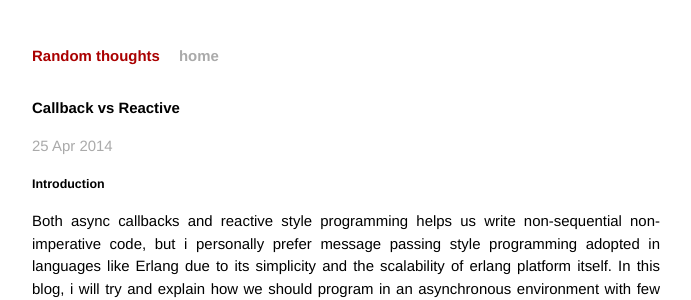
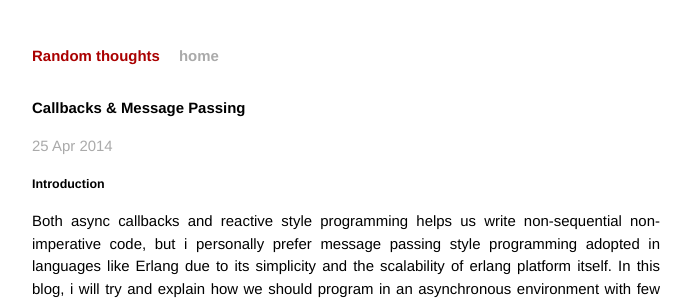
Before and after one commit to yehohanan7/old_yehohanan7.github.io, a Jekyll site: the page built from _posts/2014-04-25-callback-vs-reactive.markdown, in a window 1280 px wide and 900 px high. Shown: the top 300 px of the window, without its empty margins (294-985 px from the left). Built offline with Jekyll 4.4.1, drawn with Linux system fonts in a browser that asks for light colours; Markdown is read by kramdown in place of the engine named in the settings; some of the changed text lies outside the part shown.

Commit message:
title change

```diff
--- a/_posts/2014-04-25-callback-vs-reactive.markdown
+++ b/_posts/2014-04-25-callback-vs-reactive.markdown
@@ -1,6 +1,6 @@
 ---
 layout: post
-title:  "Callback vs Reactive"
+title:  "Callbacks & Message Passing"
 date:   2014-04-25 12:22:40
 categories: erlang
 ---
@@ -125,7 +125,7 @@ You can now write all layers of your code in a very reactive manner by not maint
 
 Now the data flows from the source (fb, twitter, linkedin) to the UI very smoothly, refer to "flow based programming" to know more about this style of programming paradigm
 
-<h3><small>Erlang and Elixir</small></h3>
+<h3><small>Erlang/Elixir and Message passing</small></h3>
 
 Why Erlang and Elxir now?
 I feel erlang and elixir (both running on the erlang virtual machine or beam) are designed to support such flow based architecture using message passing, it scales better than NodeJS!
```
